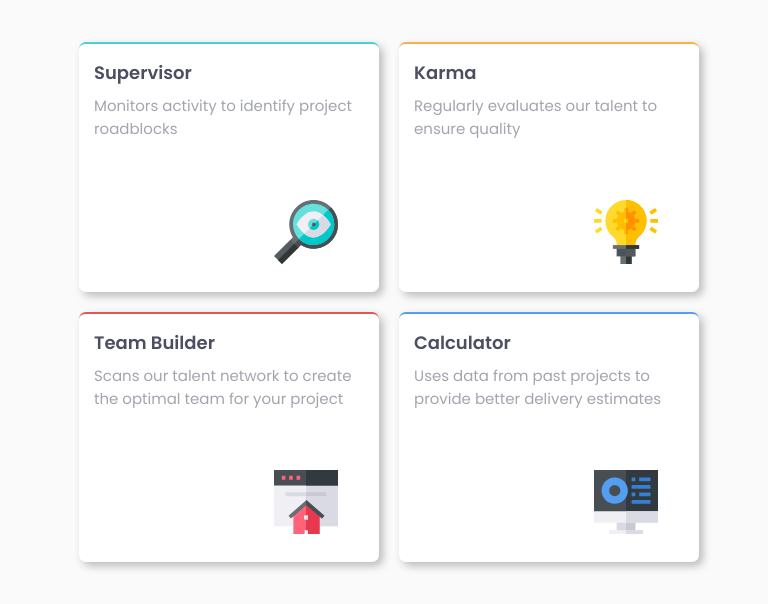
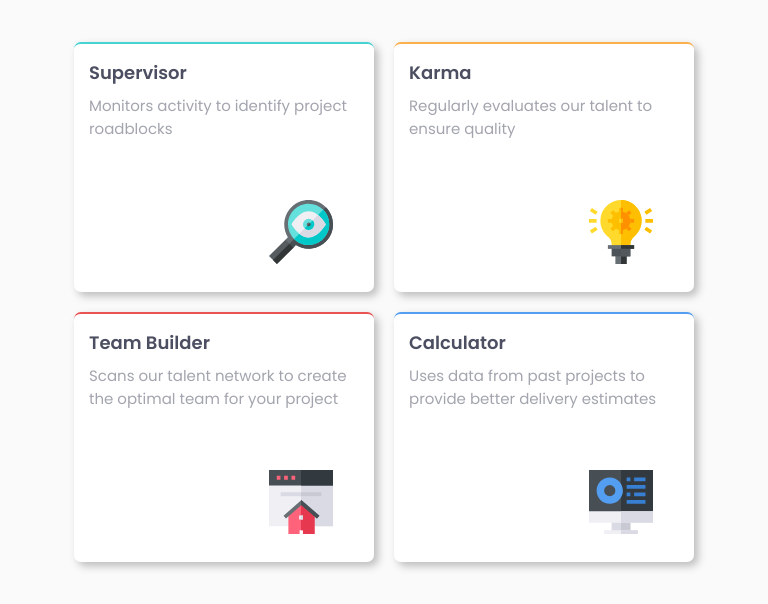
Before and after one commit to webdev-gareth/Four-Card-Feature-Section, a plain HTML site: page index.html in a window 768 px wide. Shown: the part 195-799 px from the top of the page. Drawn offline with Linux system fonts and the light colour scheme.

Commit message:
remove white space from bottom of grid

```diff
--- a/style.css
+++ b/style.css
@@ -127,9 +127,11 @@ img {
 @media only screen and (min-width: 650px) and (max-width: 1100px) {
     div.container {
         display: grid;
-        grid-column: repeat(2, 300px);
-        grid-row: repeat(2, 1fr);
-        margin-left: 22em;
+        grid-template-columns: 300px 300px;
+        grid-template-rows: 1fr 1fr;
+        /* margin-left: 22em; */
+        justify-content: center;
+        align-content: center;
     }
     .card1 {
         grid-area: 1/1/2/2;
```
